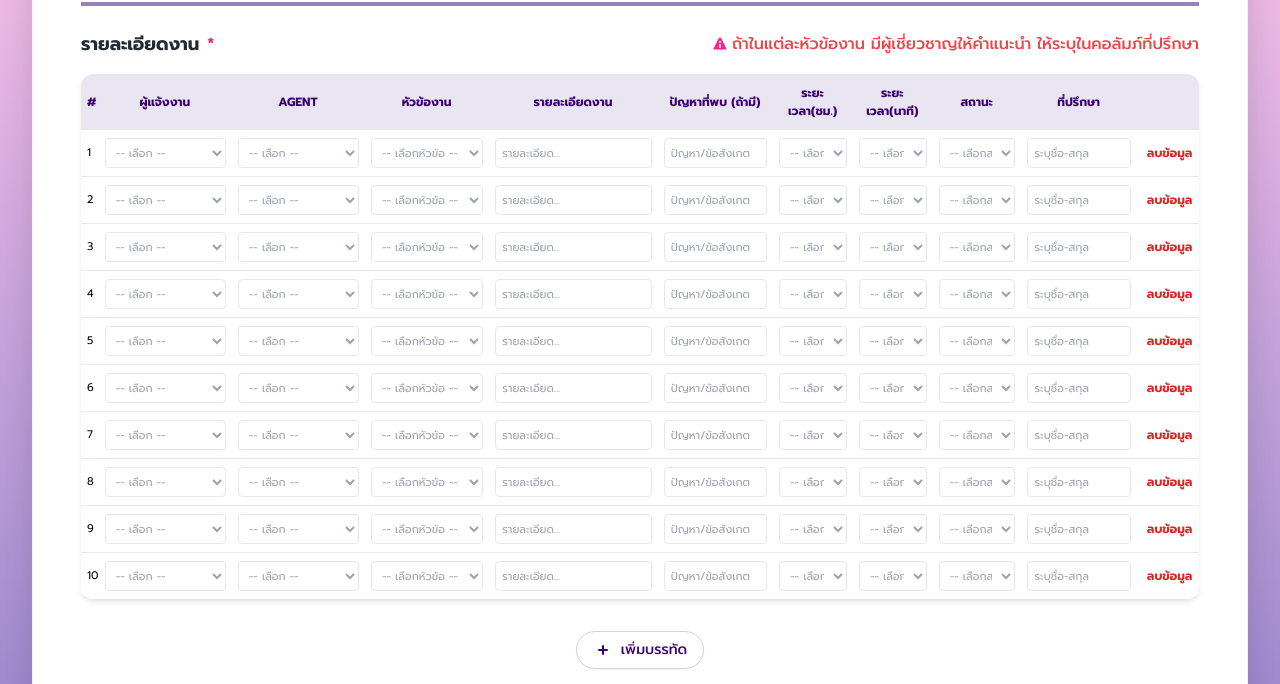
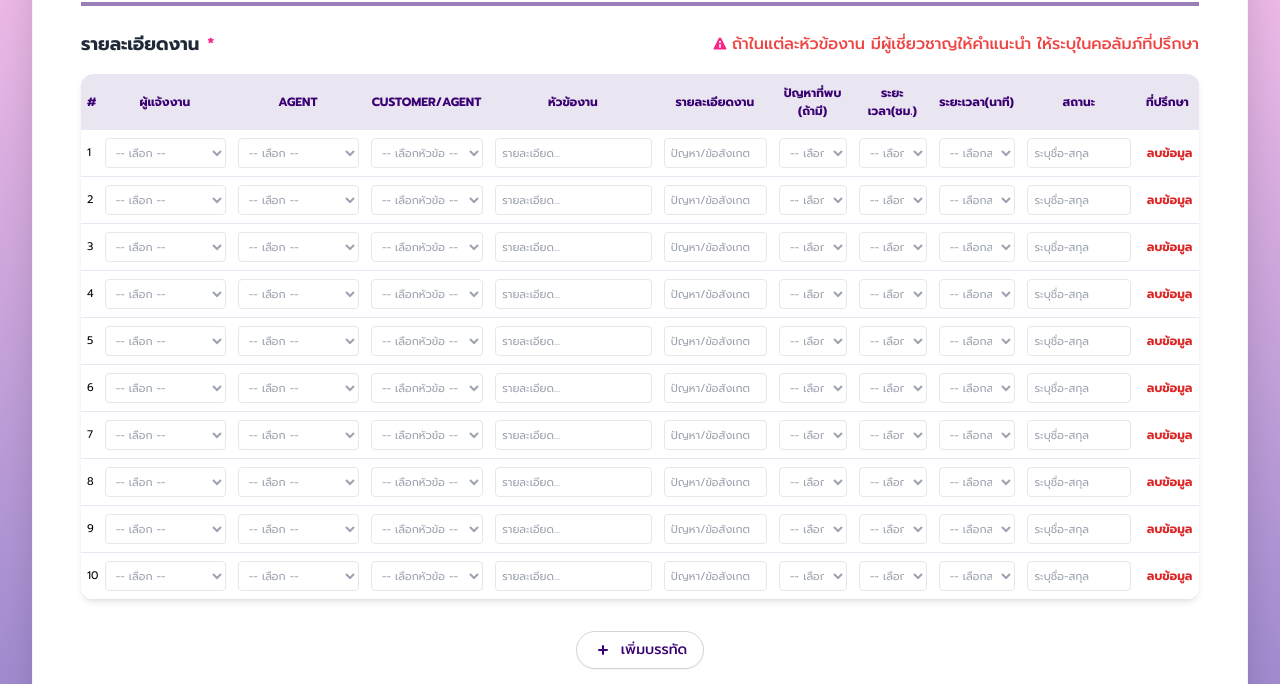
Before and after one commit to TBtax/worklog, a plain HTML site: page index.html in a window 1280 px wide. Shown: the part 116-800 px from the top of the page. Drawn offline with nearby package versions, Linux system fonts and the light colour scheme.

Commit message:
Add files via upload

```diff
--- a/index.html
+++ b/index.html
@@ -247,7 +247,7 @@
                                     <th>#</th>
                                     <th>ผู้แจ้งงาน</th>
                                     <th>Agent</th>
-                                    <th>หัวข้องาน</th>
+                                    <th data-tableexport-msonumberformat="@">Customer/Agent</th> <th>หัวข้องาน</th>
                                     <th>รายละเอียดงาน</th>
                                     <th>ปัญหาที่พบ (ถ้ามี)</th>
                                     <th>ระยะเวลา(ชม.)</th>
```
